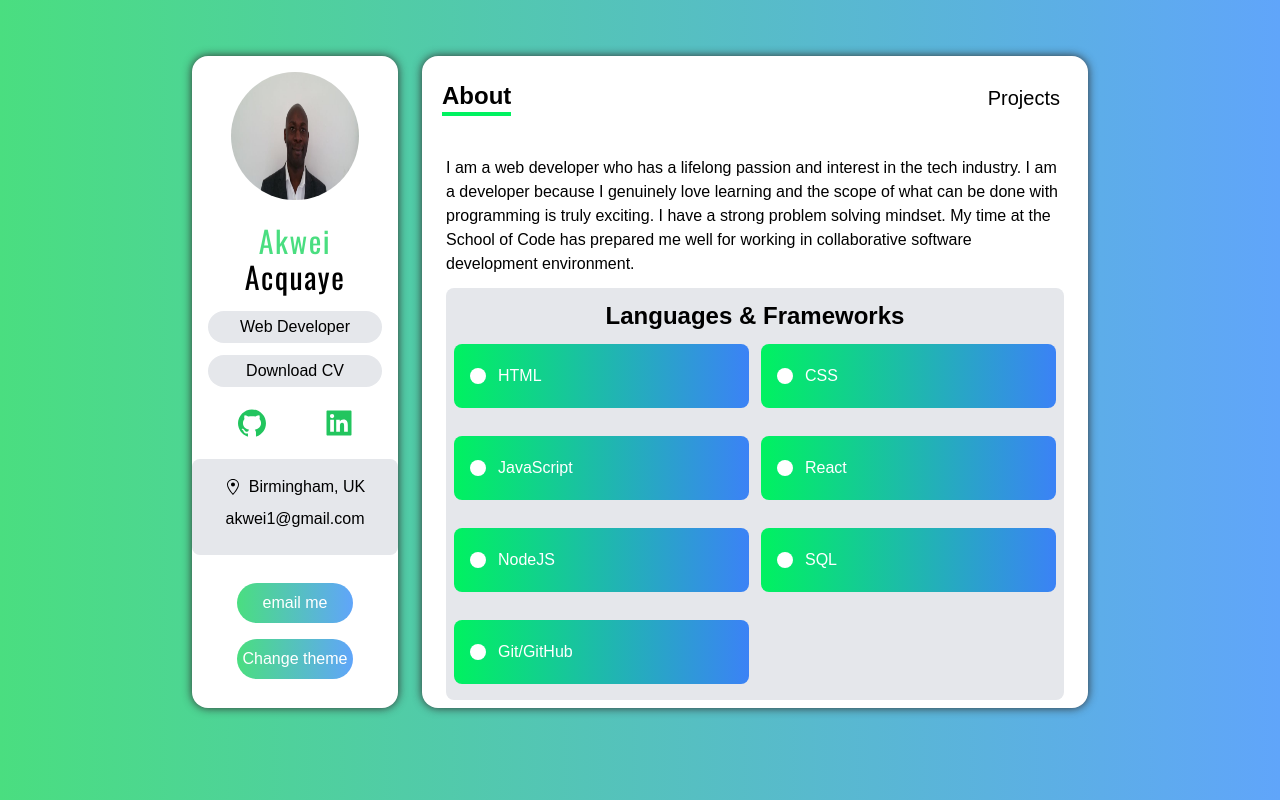
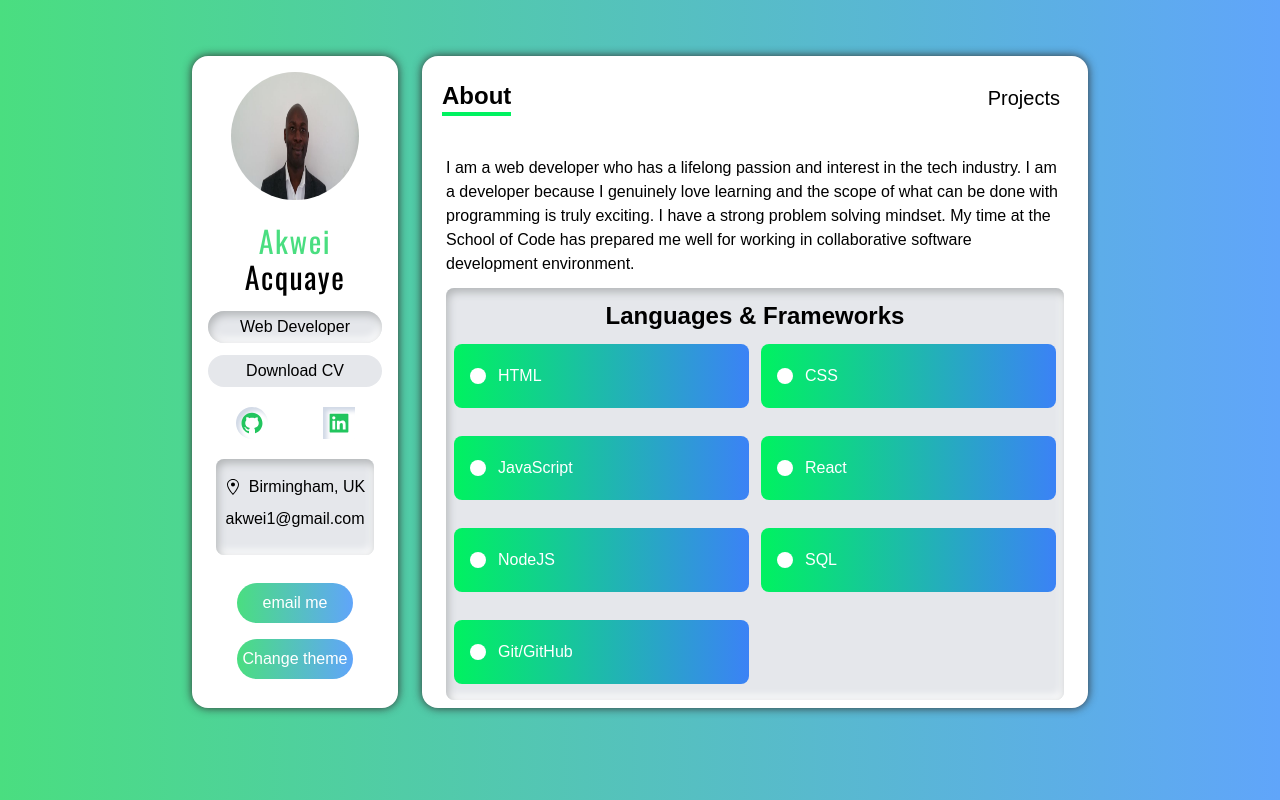
Before and after one commit to Akwei001/next-portfolio, a Next.js app: page / in a window 1280 px wide. Built offline with nearby package versions, Linux system fonts and the light colour scheme.

Commit message:
ui changes

```diff
--- a/components/Sidebar.tsx
+++ b/components/Sidebar.tsx
@@ -27,7 +27,7 @@ const Sidebar = () => {
         <span className='text-green-400'>Akwei </span>
         Acquaye
       </h3>
-      <p className='px-2 py-1 my-3 bg-gray-200 rounded-full dark:bg-dark-200 dark:bg-black-500'>
+      <p className='px-2 py-1 my-3 bg-gray-200 rounded-full shadow-custom-neushadow dark:bg-dark-200 dark:bg-black-500'>
         Web Developer
       </p>
       <a
@@ -38,18 +38,18 @@ const Sidebar = () => {
         Download CV
       </a>
       {/* social icons */}
-      <div className='flex justify-around w-9/12 mx-auto my-5 text-green-500 md:w-full'>
+      <div className='flex justify-around w-9/12 mx-auto my-5 text-green-500 md:w-full '>
         <a href='https://github.com/Akwei001'>
-          <AiFillGithub className='w-8 h-8 cursor-pointer' />
+          <AiFillGithub className='w-8 h-8 p-1 rounded-full cursor-pointer shadow-custom-neubutton ' />
         </a>
         <a href='https://linkedin.com/in/akweiacquaye'>
-          <AiFillLinkedin className='w-8 h-8 cursor-pointer' />
+          <AiFillLinkedin className='w-8 h-8 p-1 cursor-pointer shadow-custom-neubutton' />
         </a>
       </div>
       {/* address */}
       <div
-        className='py-4 my-5 bg-gray-200 rounded-lg dark:bg-dark-200 dark:bg-black-500'
-        style={{ marginLeft: '-1rem', marginRight: '-1rem' }}
+        className='py-4 my-5 bg-gray-200 rounded-lg shadow-custom-neushadow dark:bg-dark-200 dark:bg-black-500'
+        style={{ marginLeft: '0.5rem', marginRight: '0.5rem' }}
       >
         <div className='flex items-center justify-center space-x-2 dark:bg-dark-200 dark:bg-black-500'>
           <GoLocation />
--- a/pages/index.tsx
+++ b/pages/index.tsx
@@ -27,7 +27,7 @@ const index = () => {
         environment.
       </motion.h5>
       {/*Languages & Tools */}
-      <div className='p-2 bg-gray-200 rounded-lg dark:bg-dark-200'>
+      <div className='p-2 bg-gray-200 rounded-lg shadow-custom-neushadow dark:bg-dark-200'>
         <div>
           <h5 className='flex justify-center my-1 text-2xl font-bold '>
             Languages & Frameworks
--- a/pages/projects.tsx
+++ b/pages/projects.tsx
@@ -25,7 +25,7 @@ const Projects = () => {
         animate='animate'
       >
         {projects.map((project) => (
-          <div className='col-span-12 p-2 bg-gray-200 rounded-lg shadow-gray-200 sm:col-span-6 lg:col-span-4 dark:bg-dark-200'>
+          <div className='col-span-12 p-2 bg-gray-200 rounded-lg sm:col-span-6 lg:col-span-4 dark:bg-dark-200'>
             <motion.div variants={fadeInUp} className=''>
               <ProjectCard
                 project={project}
--- a/tailwind.config.js
+++ b/tailwind.config.js
@@ -11,6 +11,10 @@ module.exports = {
     boxShadow: {
       'custom-light': ' 0 0 10px #313131',
       'custom-dark': '5px 5px 10px #0a0c0e , -5px -5px 10px #14161c',
+      'custom-neushadow':
+        'inset   2px 4px 8px #b1b4b6, inset  -2px -4px 8px #ffffff  ',
+      'custom-neubutton':
+        '4px 4px 4px 0px #d1d9e6 inset, -4px -4px 4px 0px #ffffff inset',
     },
 
     extend: {
```
